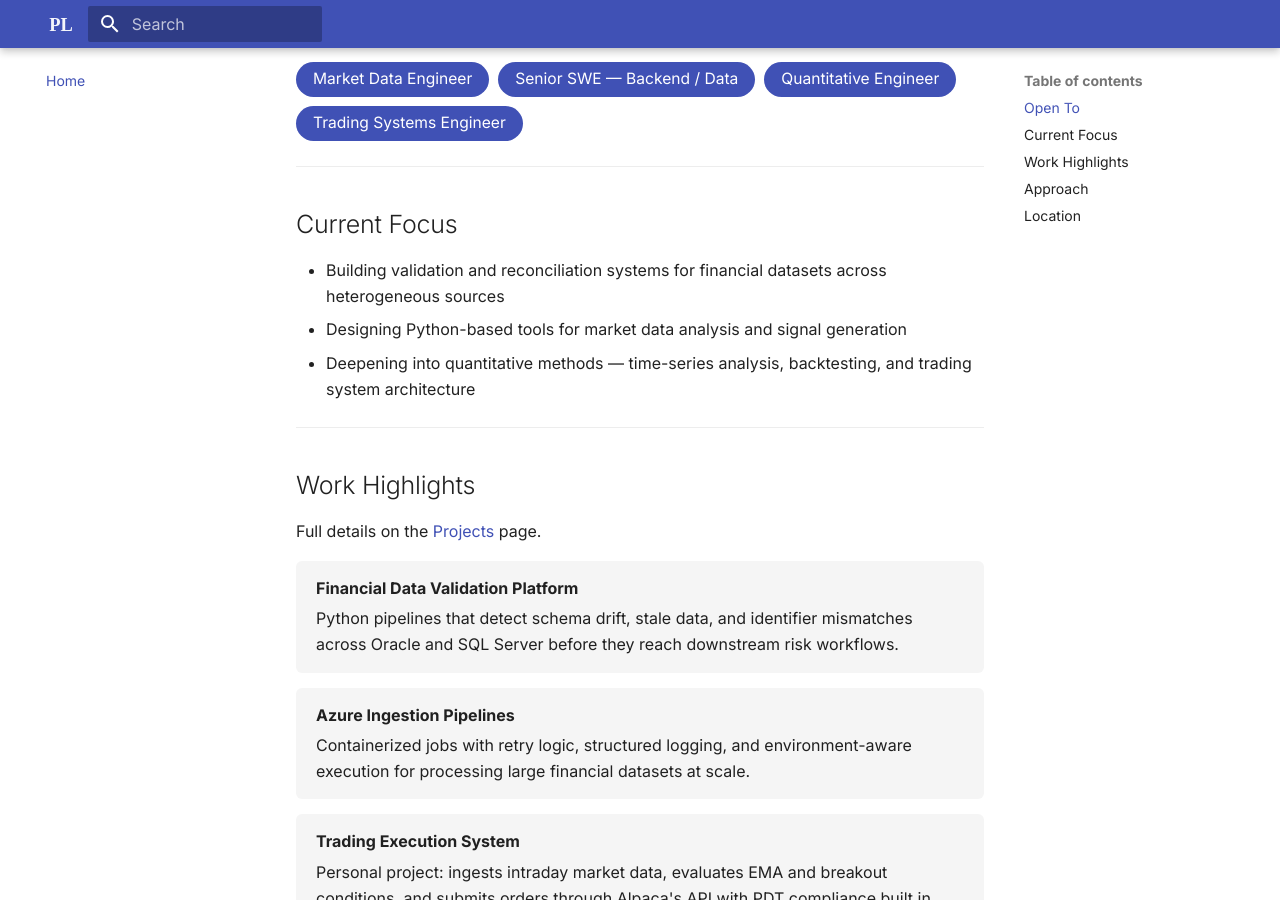
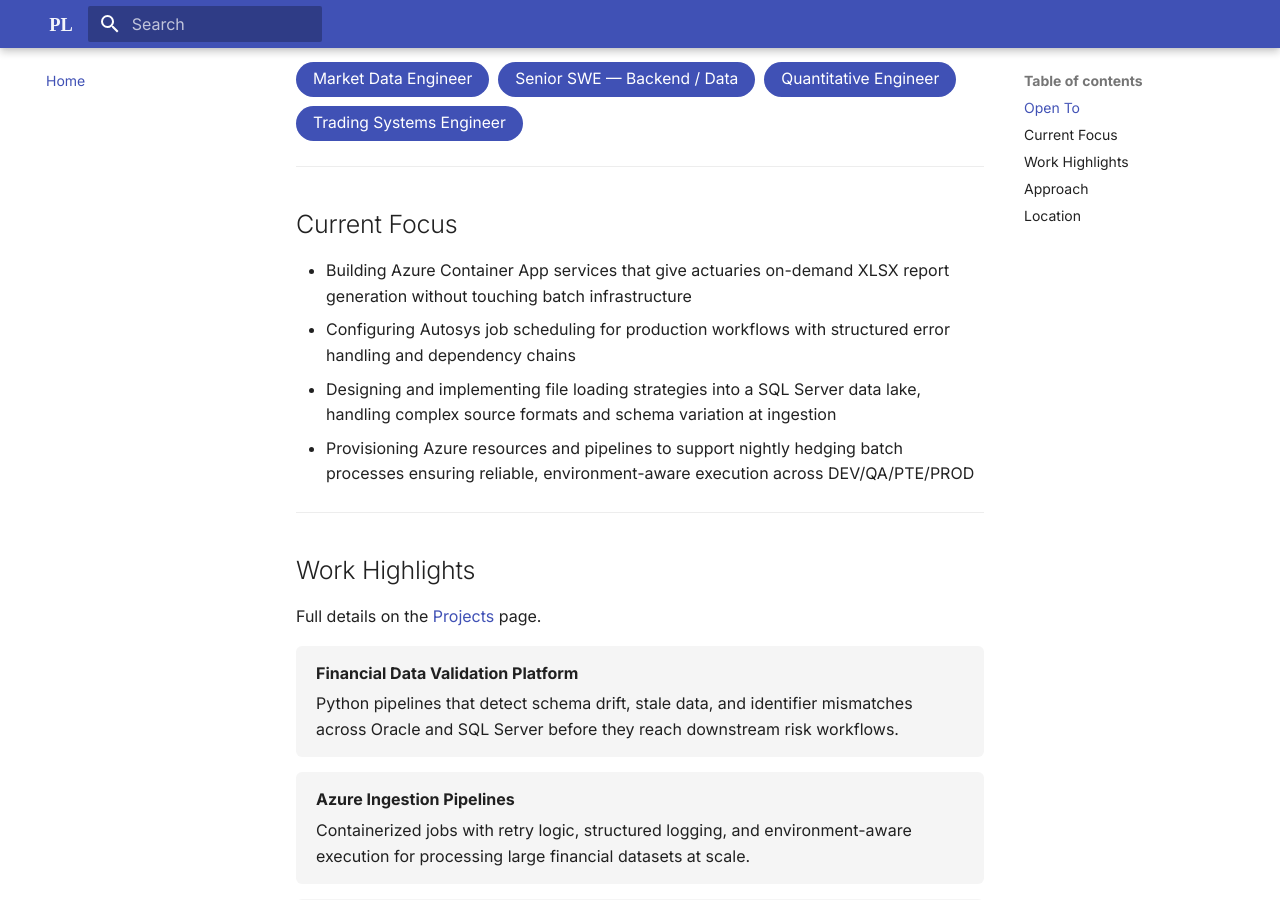
Before and after one commit to paluro567/personal-website, an MkDocs documentation site: the page built from docs/index.md, in a window 1280 px wide and 900 px high, scrolled down 539 px. Built offline with MkDocs 1.6.1 and Material for MkDocs 9.7.7, drawn with Linux system fonts in a browser that asks for light colours.

Commit message:
rewording

```diff
--- a/docs/index.md
+++ b/docs/index.md
@@ -28,9 +28,10 @@ My primary tools are Python and SQL. I focus on systems where data quality matte
 
 ## Current Focus
 
-- Building validation and reconciliation systems for financial datasets across heterogeneous sources
-- Designing Python-based tools for market data analysis and signal generation
-- Deepening into quantitative methods — time-series analysis, backtesting, and trading system architecture
+- Building Azure Container App services that give actuaries on-demand XLSX report generation without touching batch infrastructure
+- Configuring Autosys job scheduling for production workflows with structured error handling and dependency chains
+- Designing and implementing file loading strategies into a SQL Server data lake, handling complex source formats and schema variation at ingestion
+- Provisioning Azure resources and pipelines to support nightly hedging batch processes ensuring reliable, environment-aware execution across DEV/QA/PTE/PROD
 
 ---
 
```
Also changed, not shown: site/index.html, site/search/search_index.json.
